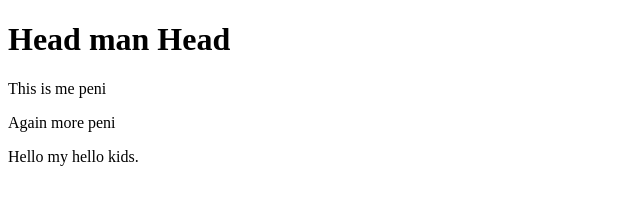
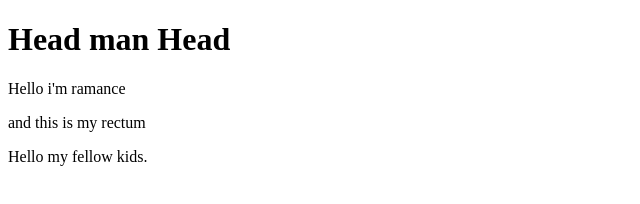
Before and after one commit to Kless92/git-test, a website: page index.html in a window 1280 px wide. Shown: the full height of the page, 0-640 px from the left. Drawn offline with Linux system fonts and the light colour scheme.

Commit message:
new update

```diff
--- a/index.html
+++ b/index.html
@@ -2,8 +2,8 @@
 <html>
     <body>
         <h1>Head man Head</h1>
-        <p>This is me peni</p>
-        <p>Again more peni</p>
-        <p>Hello my hello kids.</p>
+        <p>Hello i'm ramance</p>
+        <p>and this is my rectum</p>
+        <p>Hello my fellow kids.</p>
     </body>
 </html>
```
